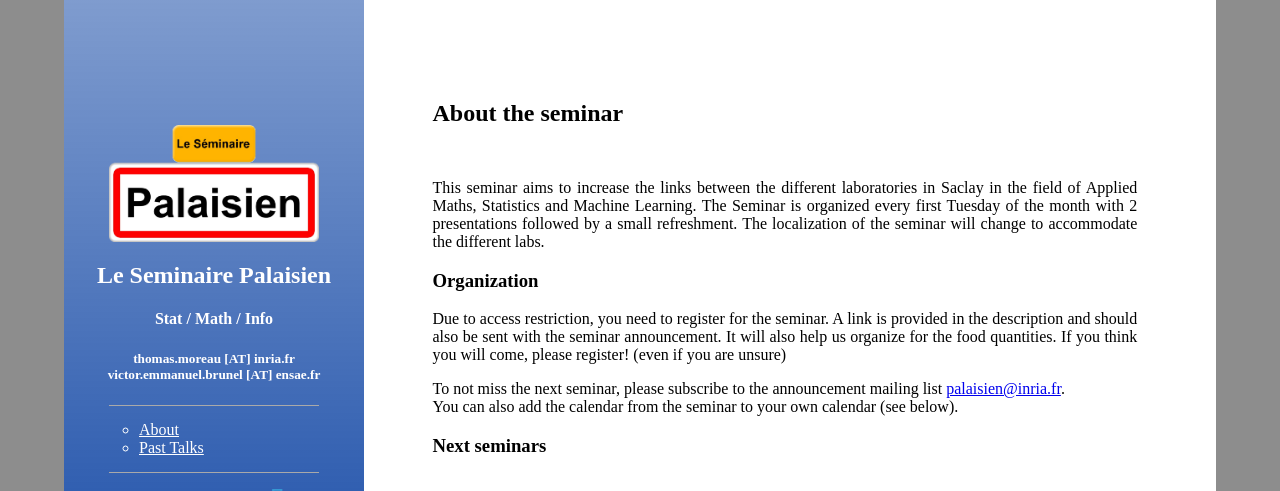
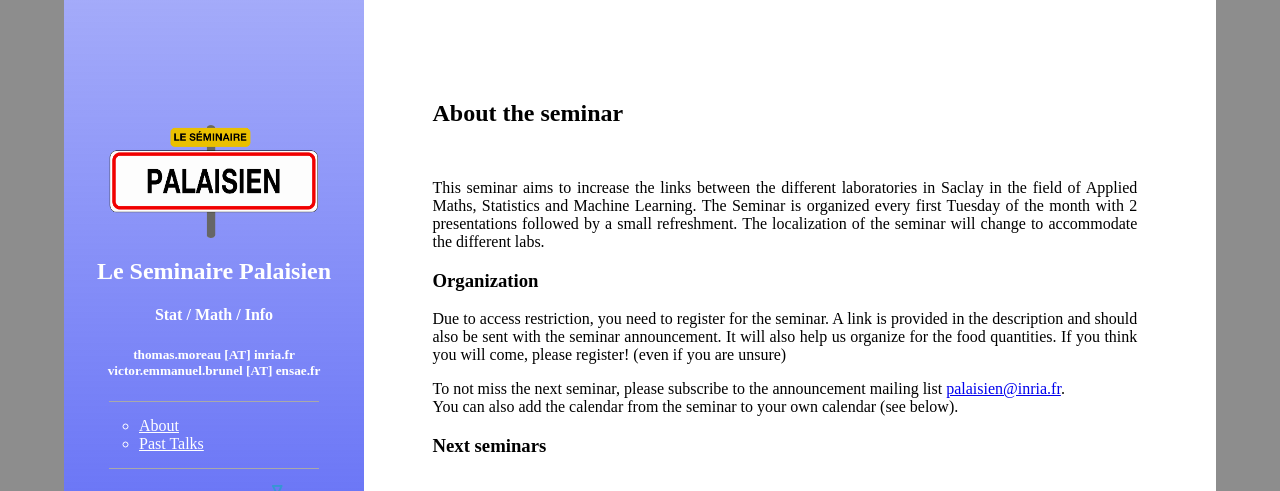
Before and after one commit to tomMoral/palaisien.django, a Django app: page / in a window 1280 px wide. Shown: the top 491 px of the page. Run offline with Django 3.2, Linux system fonts and the light colour scheme; data that the repository does not hold is empty; some libraries are stand-ins or nearby versions.

Commit message:
CLN improve visual homepage

```diff
--- a/programme/static/programme/css/style.css
+++ b/programme/static/programme/css/style.css
@@ -36,9 +36,9 @@ a{
 
 	color: white;
 
-	background-color: rgba(0, 57, 158, 0.7);
-	background: -moz-linear-gradient(rgba(0, 57, 158, 0.7), rgba(0, 57, 158, 1));
-	background: linear-gradient(rgba(0, 57, 158, 0.5), rgba(0, 57, 158, 1));
+	background-color: rgba(73, 87, 244, 0.7);
+	background: -moz-linear-gradient(rgba(73, 87, 244, 0.7), rgba(73, 87, 244, 1));
+	background: linear-gradient(rgba(73, 87, 244, 0.5), rgba(73, 87, 244, 1));
 }
 	#sidebar .site-title a:link{
 		text-decoration: none;
--- a/programme/templates/programme/index.html
+++ b/programme/templates/programme/index.html
@@ -53,7 +53,7 @@ $(function(){
         </nav><!-- #site-navigation -->
         <div id="social-media">
             <img class="logo_institution" src="{% static 'programme/images/logo_dataia.png' %}" />
-            <img class="logo_institution" src="{% static 'programme/images/logo_ipp.png' %}" />
+            <img class="logo_institution" style="padding: 2em 0 1em 0;" src="{% static 'programme/images/logo_ipp.png' %}" />
 	        <img class="logo_institution" src="{% static 'programme/images/logo_UPSA.png' %}" />
 	    </div>
     </header><!-- #masthead -->
```
Also changed, not shown: programme/static/programme/images/logo_ipp.png, programme/static/programme/images/logo_palaiseau.png.
